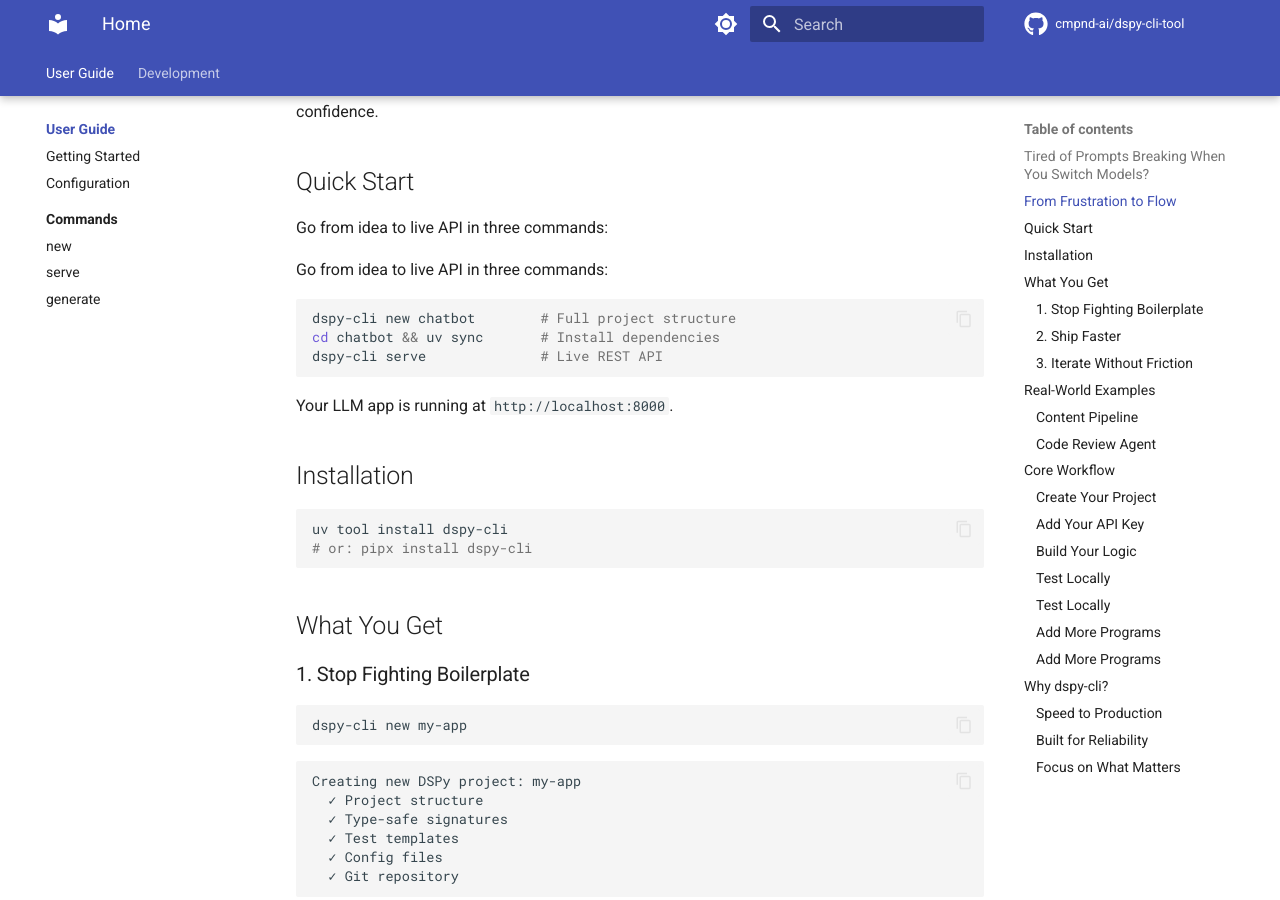
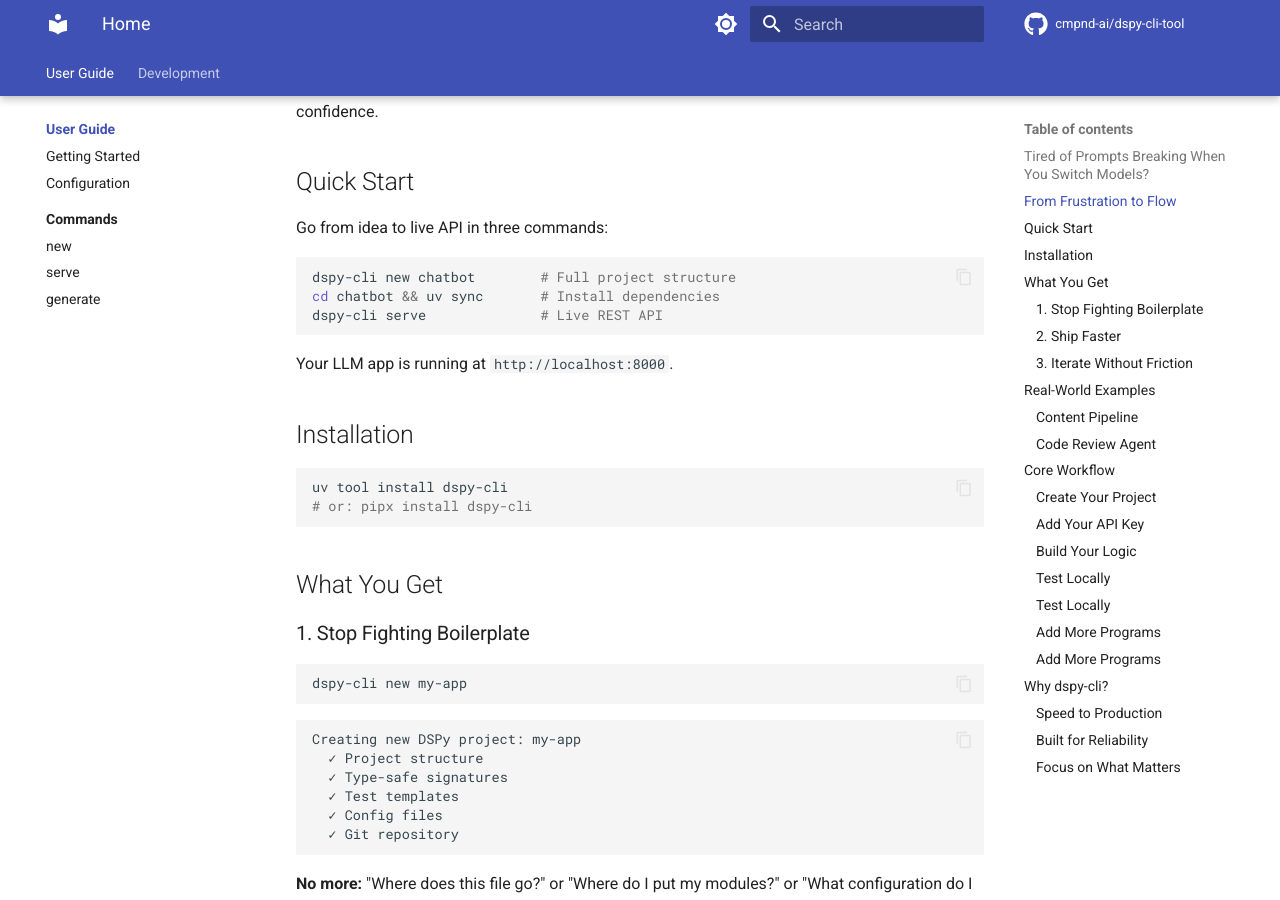
Before and after one commit to cmpnd-ai/dspy-cli, an MkDocs documentation site: the page built from docs/index.md, in a window 1280 px wide and 900 px high, scrolled down 871 px. Built offline with MkDocs 1.6.1 and Material for MkDocs 9.7.7, drawn with Linux system fonts in a browser that asks for light colours; comment, search, counter and statistics services are not loaded.

```diff
--- a/docs/index.md
+++ b/docs/index.md
@@ -33,8 +33,6 @@
 **The difference:** Your system adapts automatically. Switch models, run an optimizer, ship with confidence.
 
 ## Quick Start
-
-Go from idea to live API in three commands:
 
 Go from idea to live API in three commands:
 
```
